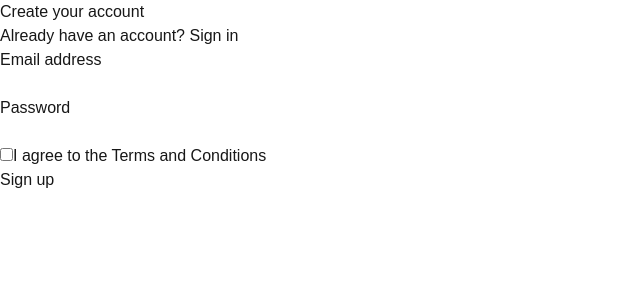
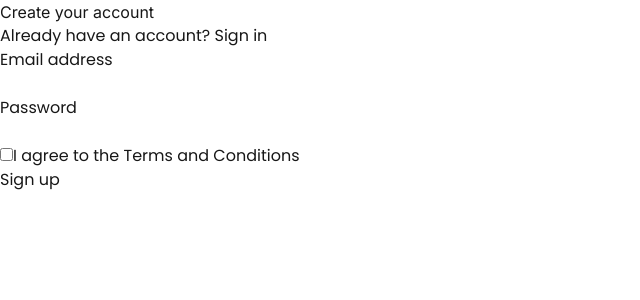
Before and after one commit to kadelcode/2fa-auth-frontend, a Next.js app: page /register in a window 1280 px wide. Shown: the top 300 px of the page, without its empty margins (0-640 px from the left). Built offline with nearby package versions, Linux system fonts and the light colour scheme.

Commit message:
Add page fonts

```diff
--- a/src/app/register/page.tsx
+++ b/src/app/register/page.tsx
@@ -4,6 +4,7 @@ import { useRouter } from "next/navigation";
 import { api } from "@/lib/api";
 import { RegisterResponse } from "@/types/api";
 import { Loader2 } from "lucide-react";
+import { inter, poppins } from "@/lib/font";
 
 export default function RegisterPage() {
   const [email, setEmail] = useState('');
@@ -32,9 +33,9 @@ export default function RegisterPage() {
   };
 
   return (
-    <div className="min-h-screen bg-gray-50 flex flex-col justify-center py-12 sm:px-6 lg:px-8">
+    <div className={`${poppins.className} min-h-screen bg-gray-50 flex flex-col justify-center py-12 sm:px-6 lg:px-8`}>
       <div className="sm:mx-auto sm:w-full sm:max-w-md">
-        <h2 className="mt-6 text-center text-3xl font-extrabold text-gray-900">
+        <h2 className={`${inter.className} mt-6 text-center text-3xl font-extrabold text-gray-900`}>
           Create your account
         </h2>
         <p className="mt-2 text-center text-sm text-gray-600">
```
